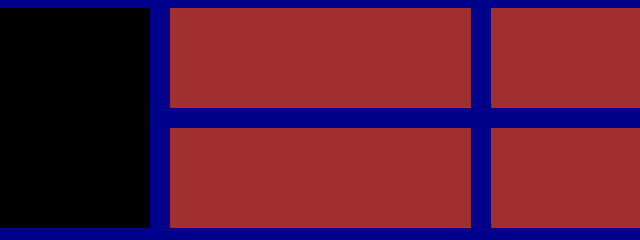
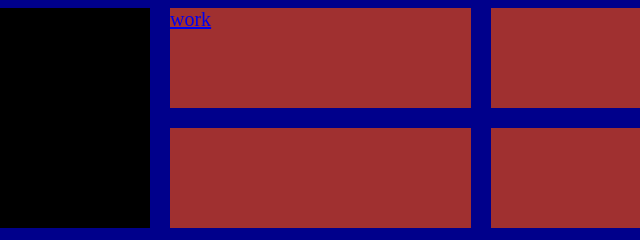
Before and after one commit to Zi2le/ope, a plain HTML site: page index.html in a window 1280 px wide. Shown: the top 240 px of the page, 480-1120 px from the left. Drawn offline with Linux system fonts and the light colour scheme.

Commit message:
fix:assignment

```diff
--- a/index.html
+++ b/index.html
@@ -10,7 +10,7 @@
 <body>
     <main>
         <section class="middle"></section>
-        <section></section>
+        <section><a href="./ass.html" target="_blank"> work</a></section>
         <section></section>
         <section></section>
         <section></section>
```
